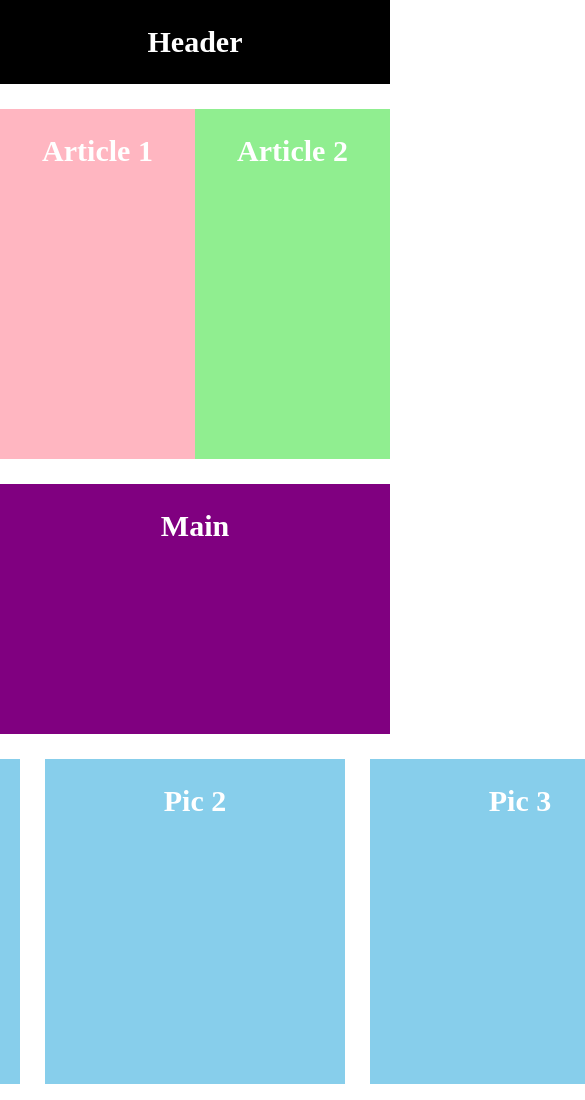
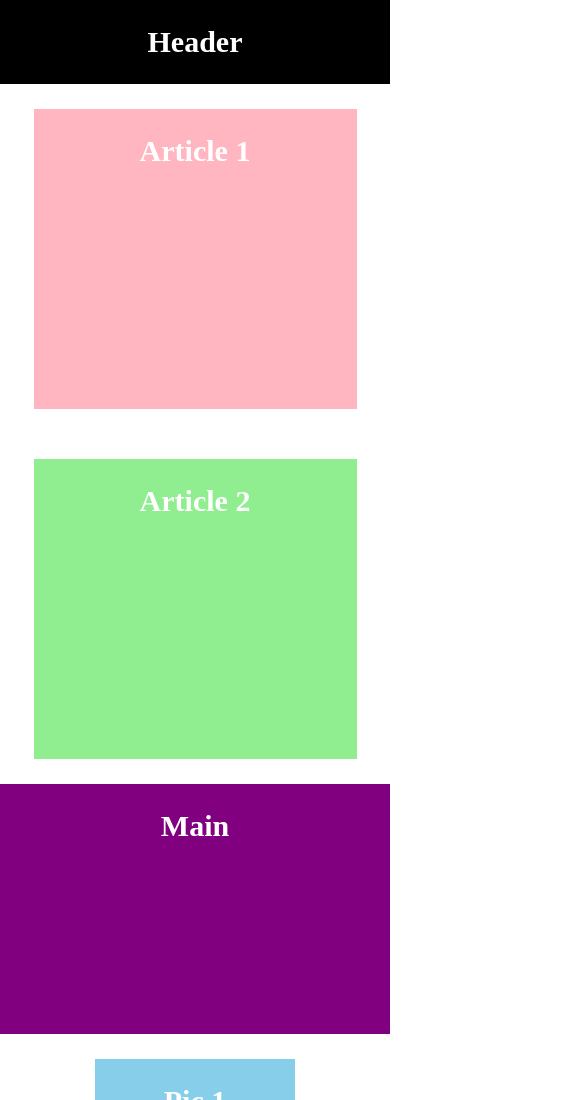
Before and after one commit to Guru-404/Responsive-WebDesign, a plain HTML site: page eg2/index.html in a window 390 px wide. Shown: the top 1100 px of the page, 585 px wide, since content can reach past the window. Drawn offline with Linux system fonts and the light colour scheme.

Commit message:
[Add] media query for extra small devices

```diff
--- a/eg2/styles.css
+++ b/eg2/styles.css
@@ -54,6 +54,27 @@ main {
     padding-top: 25px;
 }
 
+/* Extra Small Devices, Old Phones */
+@media only screen and (max-width: 479px) {
+    #article-section {
+        flex-direction: column;
+    }
+
+    #article-section article {
+        height: 250px;
+        width: 70%;
+    }
+
+    #grid-section {
+        display: grid;
+        grid-template-columns: 200px;
+    }
+
+    #grid-section div {
+        height: 200px;
+    }
+}
+
 /* Small Devices, Phones  */
 @media only screen and (min-width : 480px) and (max-width: 767px) {
     #article-section {
```
